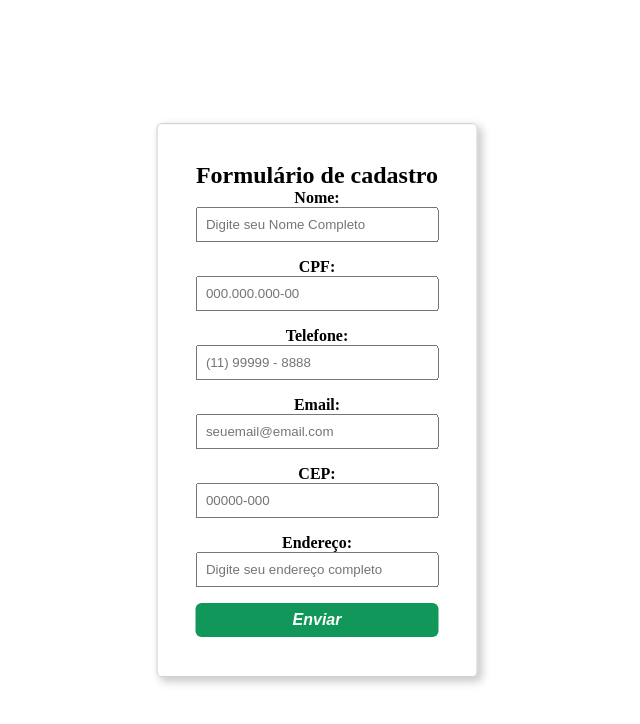
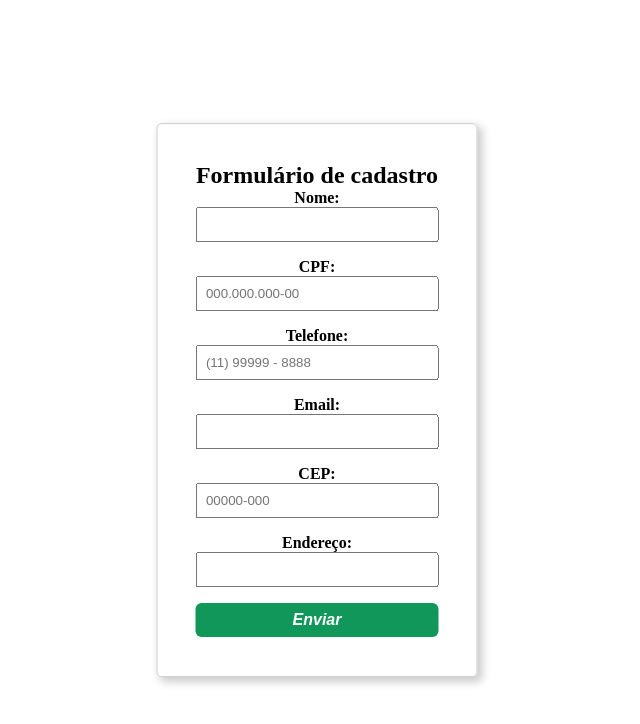
Before and after one commit to AlexTayron/curso_ebac_frontend, a plain HTML site: page index.html in a window 1280 px wide. Shown: the whole page, without its empty margins (323-963 px from the left). Drawn offline with nearby package versions, Linux system fonts and the light colour scheme.

Commit message:
Correção de formulário

```diff
--- a/js/main.js
+++ b/js/main.js
@@ -1,22 +1,13 @@
 $(document).ready(function () {
 
-  $("#nome").mask("", {
-    placeholder: "Digite seu Nome Completo",
-  });
   $("#cpf").mask("000.000.000-00", {
     placeholder: "000.000.000-00",
   });
   $("#telefone").mask("(00) 00000 - 0000", {
     placeholder: "(11) 99999 - 8888",
   });
-  $("#email").mask("", {
-    placeholder: "seuemail@email.com",
-  });
   $("#cep").mask("00000-000", {
     placeholder: "00000-000",
-  });
-  $("#endereco").mask("", {
-    placeholder: "Digite seu endereço completo",
   });
   $("form").validate({
     rules: {
```
Also changed, not shown: index.html (indentation only).
